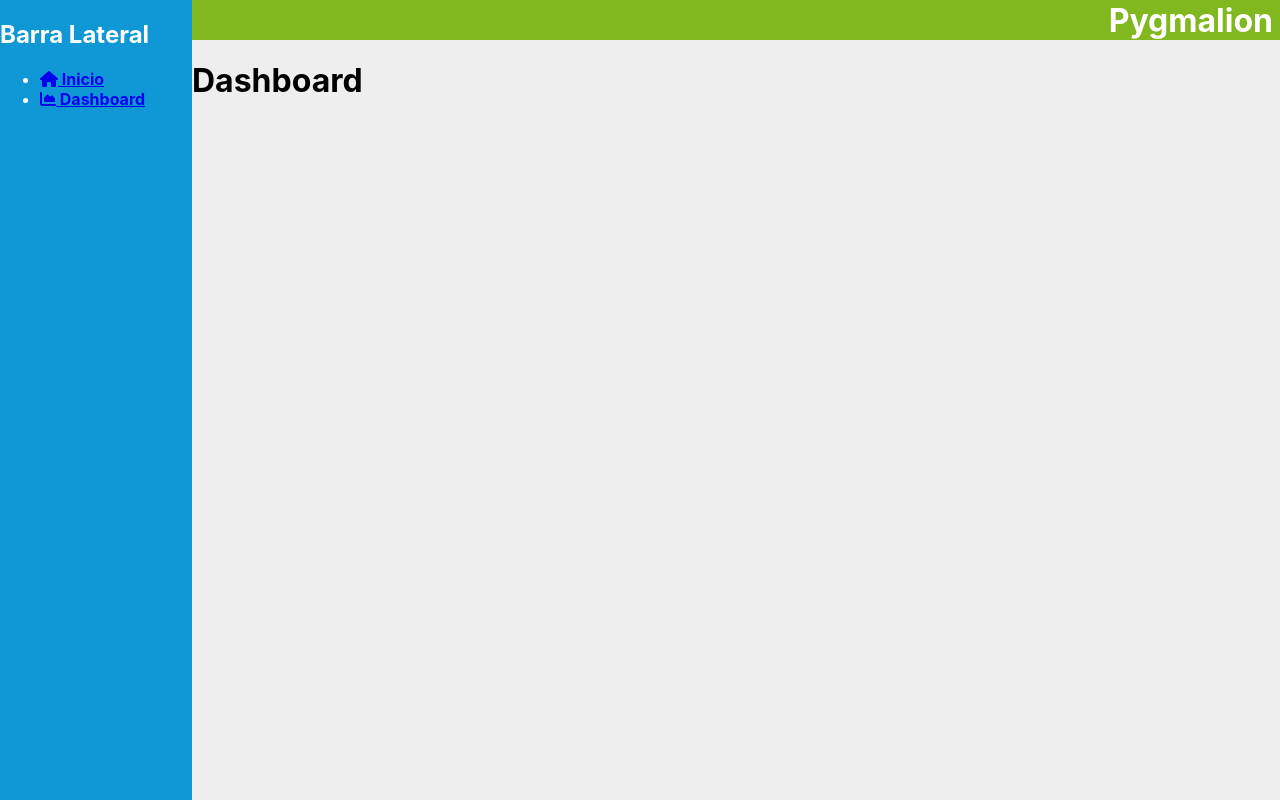
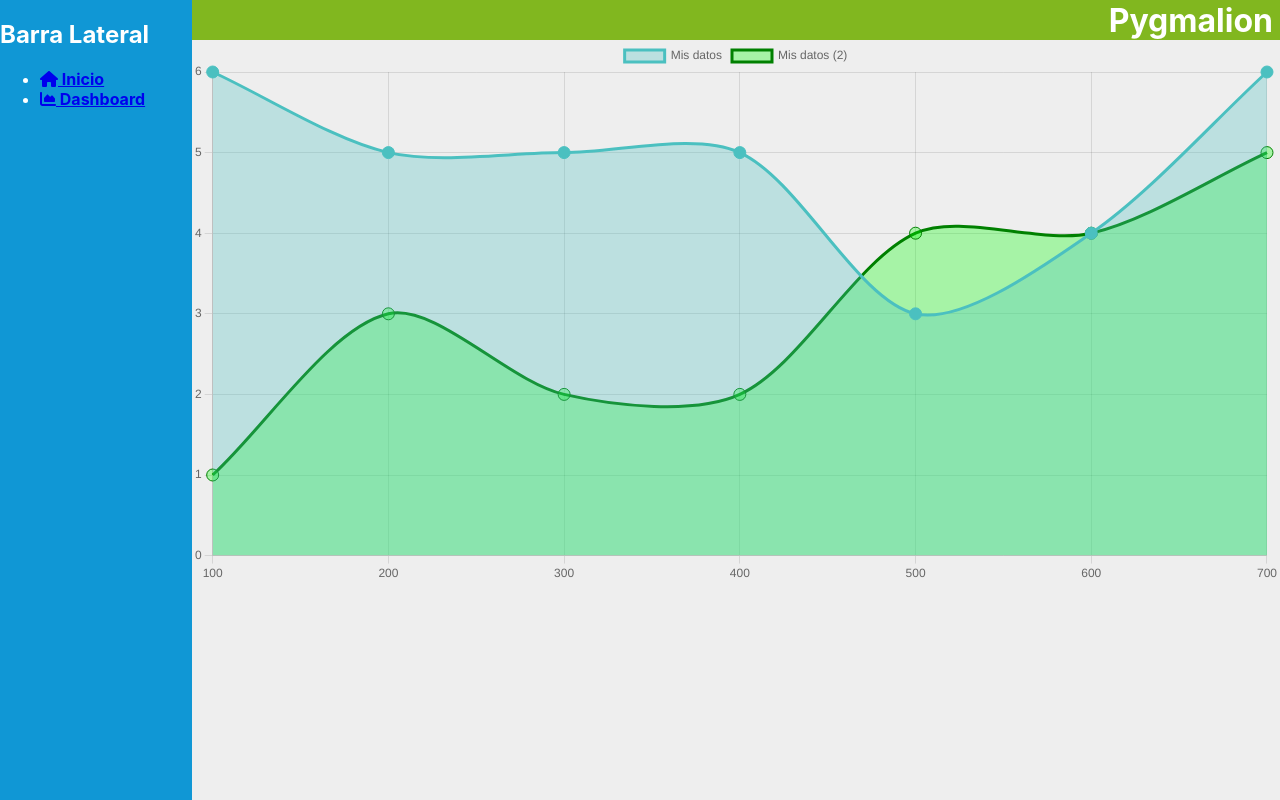
Before and after one commit to drbv27/ViteProductivity, a React (Vite) app: page /dash in a window 1280 px wide. Built offline with nearby package versions, Linux system fonts and the light colour scheme.

Commit message:
Linechart component

```diff
--- a/package.json
+++ b/package.json
@@ -16,8 +16,10 @@
     "@fortawesome/free-regular-svg-icons": "^6.1.1",
     "@fortawesome/free-solid-svg-icons": "^6.1.1",
     "@fortawesome/react-fontawesome": "^0.1.18",
+    "chart.js": "^3.8.0",
     "firebase": "^9.8.3",
     "react": "^18.0.0",
+    "react-chartjs-2": "^4.2.0",
     "react-dom": "^18.0.0",
     "react-router-dom": "^6.3.0"
   },
--- a/src/components/Dashboard.jsx
+++ b/src/components/Dashboard.jsx
@@ -1,12 +1,12 @@
 import React from 'react'
 import Layout from './layout/Layout'
+import LineChart from './layout/ui/LineChart'
+
 
 const Dashboard = () => {
   return (
     <Layout>
-        <div>
-            <h1>Dashboard</h1>
-        </div>
+        <LineChart/>
     </Layout>
   )
 }
--- /dev/null
+++ b/src/components/layout/ui/LineChart.jsx
@@ -0,0 +1,72 @@
+import { useMemo } from "react";
+import {
+  Chart as ChartJS,
+  CategoryScale,
+  LinearScale,
+  PointElement,
+  LineElement,
+  Title,
+  Tooltip,
+  Legend,
+  Filler,
+} from "chart.js";
+import { Line } from "react-chartjs-2";
+
+ChartJS.register(
+  CategoryScale,
+  LinearScale,
+  PointElement,
+  LineElement,
+  Title,
+  Tooltip,
+  Legend,
+  Filler
+);
+
+const scores = [6, 5, 5, 5, 3, 4, 6, 4, 5];
+const scores2 = [1, 3, 2, 2, 4, 4, 5, 3, 2];
+const labels = [100, 200, 300, 400, 500, 600, 700];
+
+const options = {
+  fill: true,
+  responsive: true,
+  scales: {
+    y: {
+      min: 0,
+    },
+  },
+  plugins: {
+    legend: {
+      display: true,
+    },
+  },
+};
+
+export default function LineChart() {
+  const data = useMemo(function () {
+    return {
+      datasets: [
+        {
+          label: "Mis datos",
+          data: scores,
+          tension: 0.3,
+          borderColor: "rgb(75, 192, 192)",
+          pointRadius: 6,
+          pointBackgroundColor: "rgb(75, 192, 192)",
+          backgroundColor: "rgba(75, 192, 192, 0.3)",
+        },
+        {
+          label: "Mis datos (2)",
+          tension: 0.3,
+          data: scores2,
+          borderColor: "green",
+          backgroundColor: "rgba(0, 255, 0, 0.3)",
+          pointRadius: 6,
+        },
+      ],
+      labels,
+    };
+  }, []);
+
+  return <Line data={data} options={options} />;
+}
```
Also changed, not shown: 1 other file (tests, documents, lock files or other folders).
